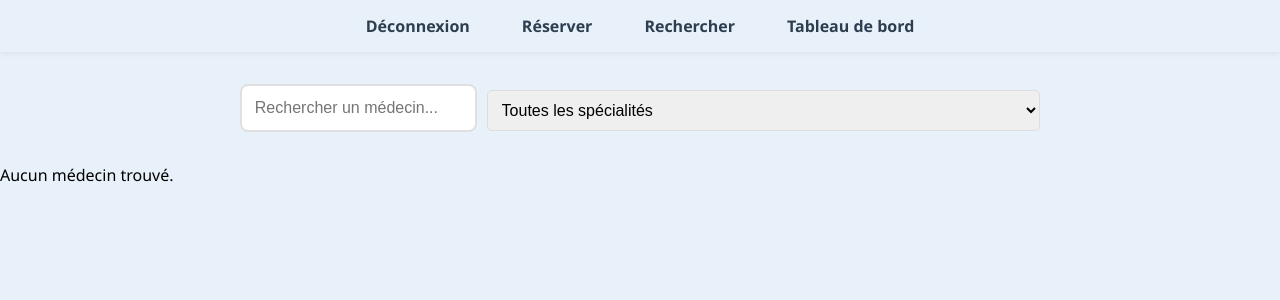
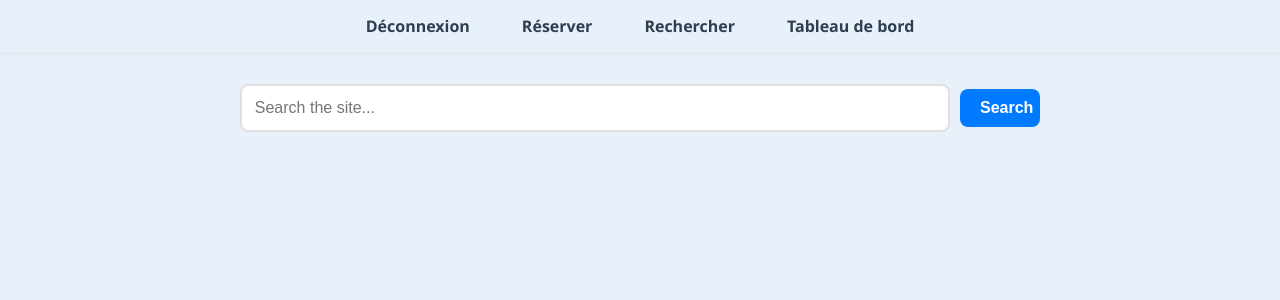
Before and after one commit to dadafax/HSV, a React app: page /SearchPage in a window 1280 px wide. Shown: the top 300 px of the page. Built offline with nearby package versions, Linux system fonts and the light colour scheme.

Commit message:
back to back

```diff
--- a/src/pages/SearchPage.js
+++ b/src/pages/SearchPage.js
@@ -11,7 +11,7 @@ const specialites = [
     "Néphrologue"
 ];
 
-const colors = ["lightblue", "lightgreen", "lightyellow", "lightcoral", "Plum", "Magenta", "GreenYellow"];
+
 
 const SearchPage = () => {
     const [searchQuery, setSearchQuery] = useState("");
@@ -47,54 +47,19 @@ const SearchPage = () => {
 
     return (
         <div>
-            <NavBar />
-
+            <NavBar/>
         <div className="search-container">
             <input
                 type="search"
                 id="site-search"
                 name="q"
                 className="search-input"
-                    placeholder="Rechercher un médecin..."
-                    value={searchQuery}
-                    onChange={(e) => setSearchQuery(e.target.value)}
+                placeholder="Search the site..."
             />
-                <select
-                    className="specialite-select"
-                    value={specialite}
-                    onChange={(e) => setSpecialite(e.target.value)}
-                >
-                    <option value="">Toutes les spécialités</option>
-                    {specialites.map((spec, idx) => (
-                        <option key={idx} value={spec}>{spec}</option>
-                    ))}
-                </select>
+            <button type="button" className="search-button">Search</button>
         </div>
 
-            <div className="medecins-list">
-                {loading ? (
-                    <p className="loading">Chargement en cours...</p>
-                ) : medecins.length === 0 ? (
-                    <p>Aucun médecin trouvé.</p>
-                ) : (
-                    <div className="medecins-grid">
-                        {medecins.map((medecin, index) => {
-                            const backgroundColor = colors[index % colors.length];
-                            return (
-                                <div
-                                    key={medecin.id || index}
-                                    className="medecin-card"
-                                    style={{ backgroundColor }}
-                                >
-                                    <h3>{medecin.nom}</h3>
-                                    <p>Spécialité : {medecin.specialite}</p>
-                                    <p>Ville : {medecin.ville}</p>
-                                </div>
-                            );
-                        })}
-                    </div>
-                )}
-            </div>
+
         </div>
     );
 };
```
Lines whose indentation alone changed are shown as unchanged.
